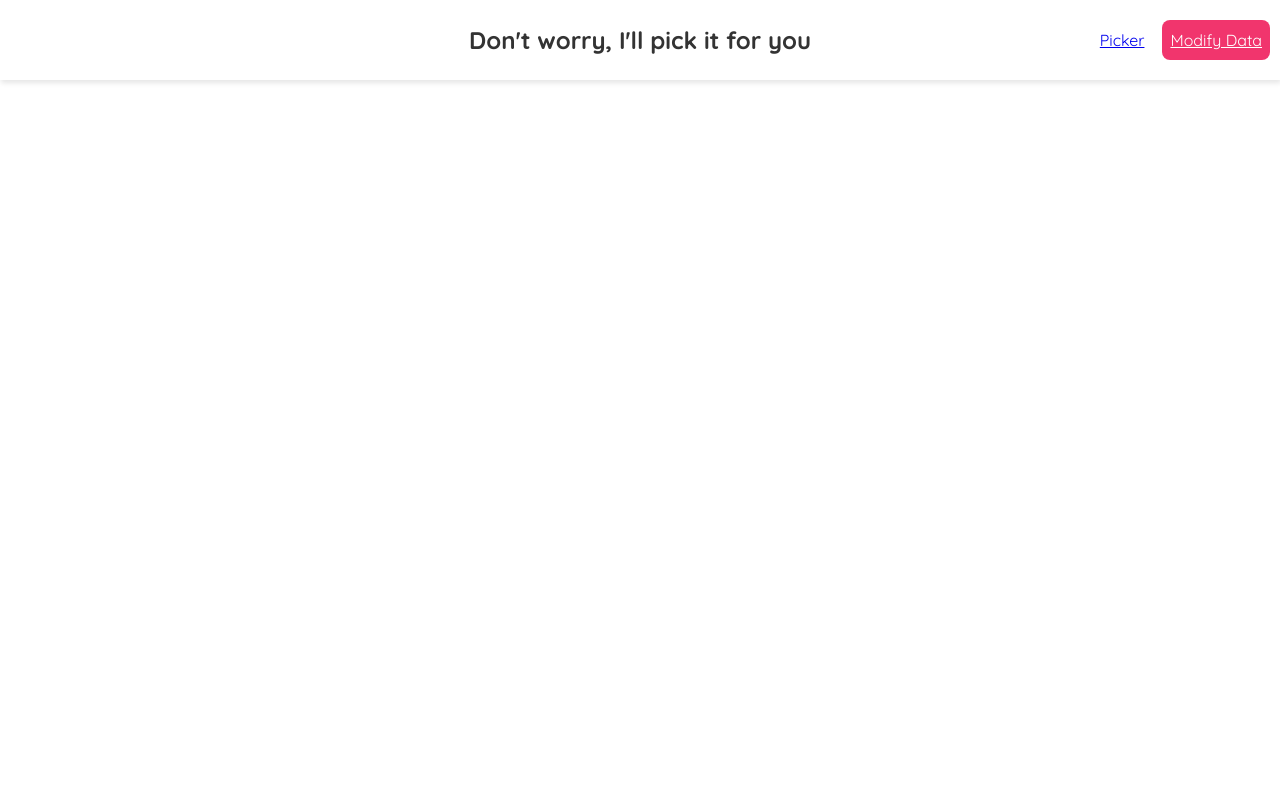
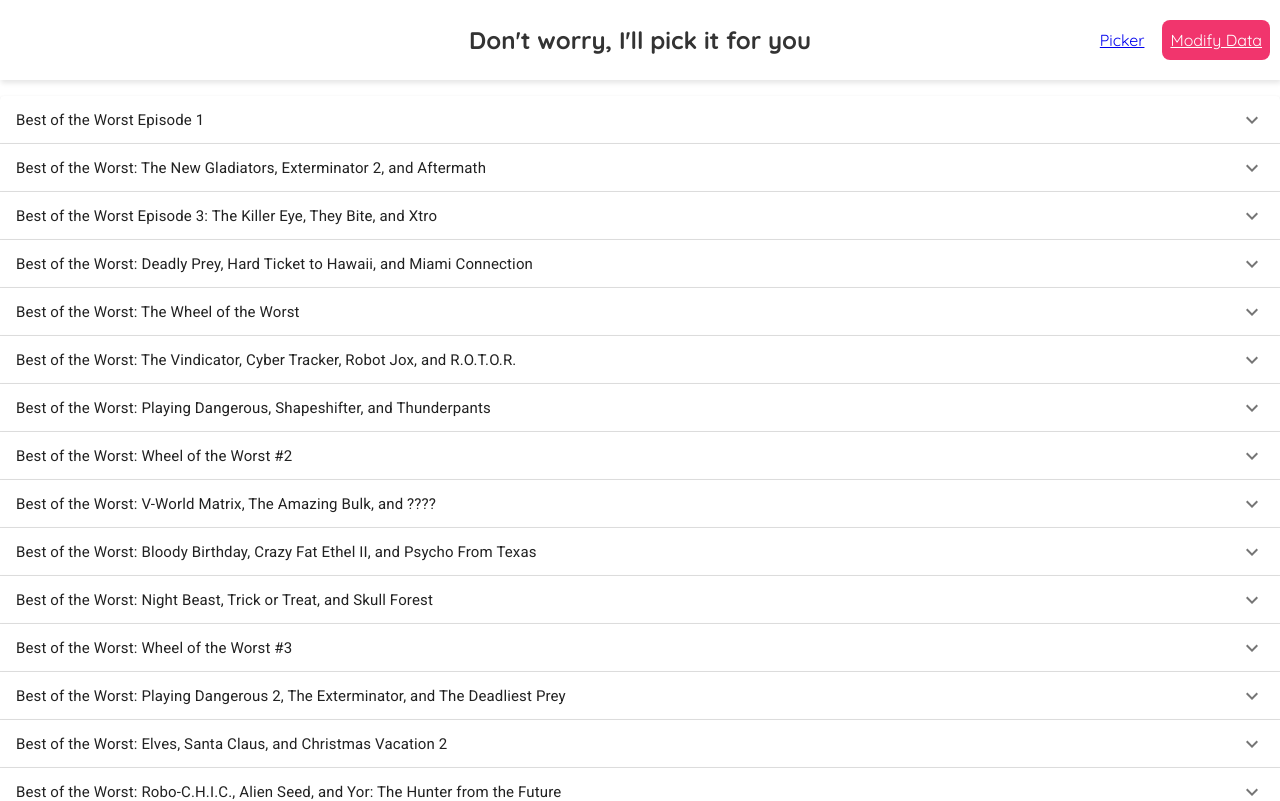
Before and after one commit to mprtcz/RLMPicker, a React (Create React App) app: page /modify-data in a window 1280 px wide. Shown: the top 801 px of the page. Built offline with nearby package versions, Linux system fonts and the light colour scheme.

Commit message:
Added json datum display in the accordion.

```diff
--- a/src/App.js
+++ b/src/App.js
@@ -15,7 +15,7 @@ function App() {
             <Route exact path="/">
               <Page />
             </Route>
-            <Route exact path="/modify">
+            <Route exact path="/modify-data">
               <DataModifierPage />
             </Route>
           </Switch>
--- a/src/components/DataModifierPage.js
+++ b/src/components/DataModifierPage.js
@@ -1,7 +1,63 @@
 import React from "react";
+import { makeStyles } from "@material-ui/core/styles";
+import ExpandMoreIcon from "@material-ui/icons/ExpandMore";
+import { data } from "data/new-data";
+import {
+  Accordion,
+  AccordionDetails,
+  AccordionSummary,
+  Typography,
+} from "@material-ui/core";
 
+const useStyles = makeStyles((theme) => ({
+  root: {
+    width: "100%",
+  },
+  heading: {
+    fontSize: theme.typography.pxToRem(15),
+    fontWeight: theme.typography.fontWeightRegular,
+  },
+  accordionDetails: {},
+  mainContainer: {},
+  jsonRenderContainer: {
+    maxWidth: "40%",
+    backgroundColor: "#dcedc8",
+    padding: 5,
+    border: "1px solid #aabb97",
+    "&> pre": {
+      textAlign: "left",
+      whiteSpace: "pre-wrap",
+    },
+  },
+}));
 const DataModifierPage = () => {
-  return <div className="main-container"></div>;
+  const initialData = data;
+  const classes = useStyles();
+
+  return (
+    <div className={classes.mainContainer}>
+      {initialData.map((datum) => {
+        return (
+          <Accordion>
+            <AccordionSummary
+              expandIcon={<ExpandMoreIcon />}
+              aria-controls="panel1a-content"
+              id="panel1a-header"
+            >
+              <Typography className={classes.heading}>
+                {datum.episodeName}
+              </Typography>
+            </AccordionSummary>
+            <AccordionDetails className={classes.accordionDetails}>
+              <div className={classes.jsonRenderContainer}>
+                <pre>{JSON.stringify(datum, null, 2)}</pre>
+              </div>
+            </AccordionDetails>
+          </Accordion>
+        );
+      })}
+    </div>
+  );
 };
 
 export default DataModifierPage;
```
